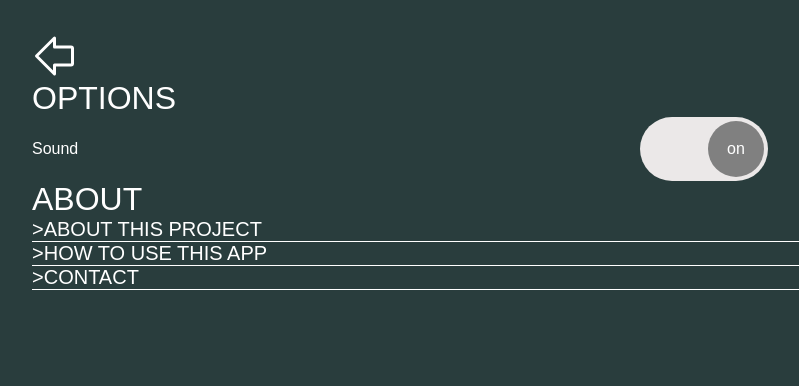
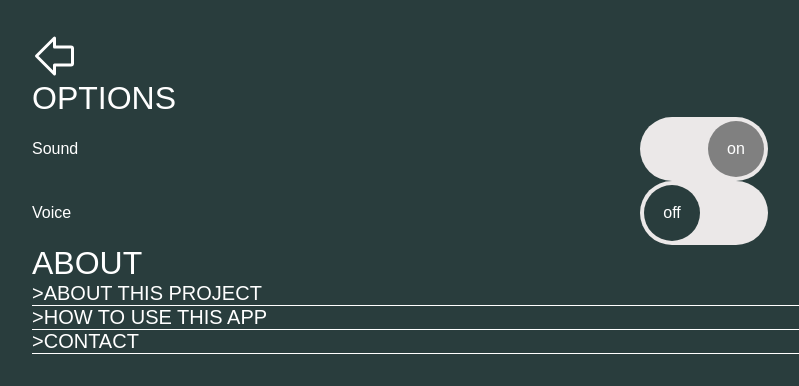
Before and after one commit to joseignacioLS/react-fitness-app, a React (Create React App) app: page /about in a window 1280 px wide. Shown: the top 386 px of the page, without its empty margins (0-799 px from the left). Built offline with nearby package versions, Linux system fonts and the light colour scheme; a web font is replaced by a local one.

Commit message:
Voice service

```diff
--- a/src/components/About/About.jsx
+++ b/src/components/About/About.jsx
@@ -79,6 +79,23 @@ const About = () => {
           colorOn={"grey"}
         ></Slider>
       </div>
+      <div className="user-options">
+        <p>Voice</p>
+        <Slider
+          handleClick={() => {
+            userOptionsDispatcher({
+              type:"modify",
+              payload: {
+                voice: !userOptions.voice
+              }
+            })
+          }}
+          onCriterium={userOptions.voice}
+          rightContent={"on"}
+          leftContent={"off"}
+          colorOn={"grey"}
+        ></Slider>
+      </div>
       <p className="about__title">ABOUT</p>
       <ul className="faq">
         {faq.map(({ q, a }, i) => {
--- a/src/components/Routine/Exercise/Exercise.jsx
+++ b/src/components/Routine/Exercise/Exercise.jsx
@@ -7,8 +7,10 @@ import { Pencil } from "phosphor-react";
 import { useContext } from "react";
 import { PlayContext } from "../../../core/contexts/playContext";
 import { UserOptionsContext } from "../../../core/contexts/userOptionsContext";
+import Speaker from "../../../core/services/voiceService";
 
 const beeper = new Beeper();
+const speaker = new Speaker();
 
 const generateTimerInterval = (setter) => {
   const interval = setInterval(() => {
@@ -94,6 +96,7 @@ const Exercise = ({
       clearIntervals();
       if (selected && time > 0 && !pause) {
         generateTimerInterval(setTimer);
+        if (userOptions.voice) speaker.speak(name);
       }
     }
     return () => {
@@ -121,6 +124,7 @@ const Exercise = ({
   useEffect(() => {
     if (play && !pause && selected && time > 0) {
       generateTimerInterval(setTimer);
+      if (userOptions.voice) speaker.speak(name);
     }
     return () => {
       clearIntervals();
--- a/src/core/contexts/userOptionsContext.js
+++ b/src/core/contexts/userOptionsContext.js
@@ -7,6 +7,7 @@ const localStorage = new localStorageService();
 
 const INITIAL_STATE = localStorage.getItem("userOptions") || {
   sound: true,
+  voice: false,
 };
 
 const reducer = (state, action) => {
--- /dev/null
+++ b/src/core/services/voiceService.js
@@ -0,0 +1,14 @@
+class Speaker {
+  constructor() {
+    this.speaker = window.speechSynthesis;
+  }
+
+  speak(text) {
+    const utter = new SpeechSynthesisUtterance(text);
+    utter.rate = .75;
+    utter.lang  ="es-ES";
+    this.speaker.speak(utter);
+  }
+}
+
+export default Speaker;
```
